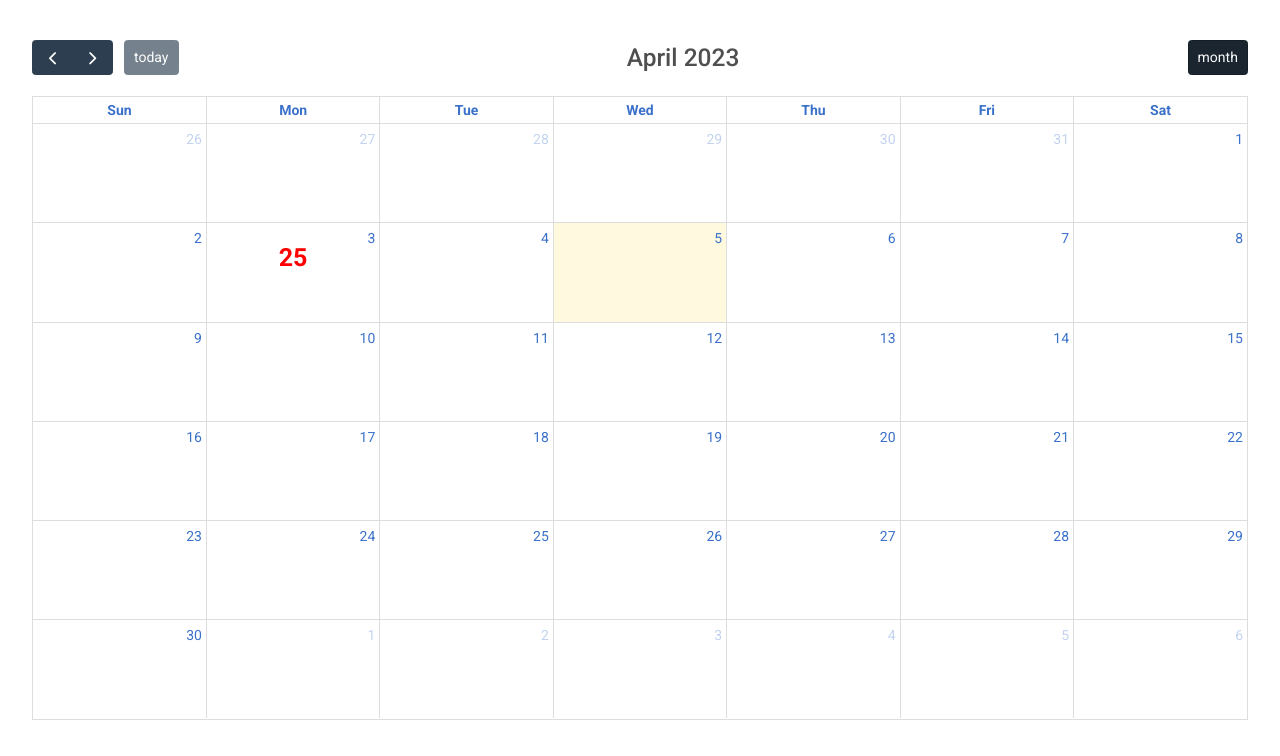
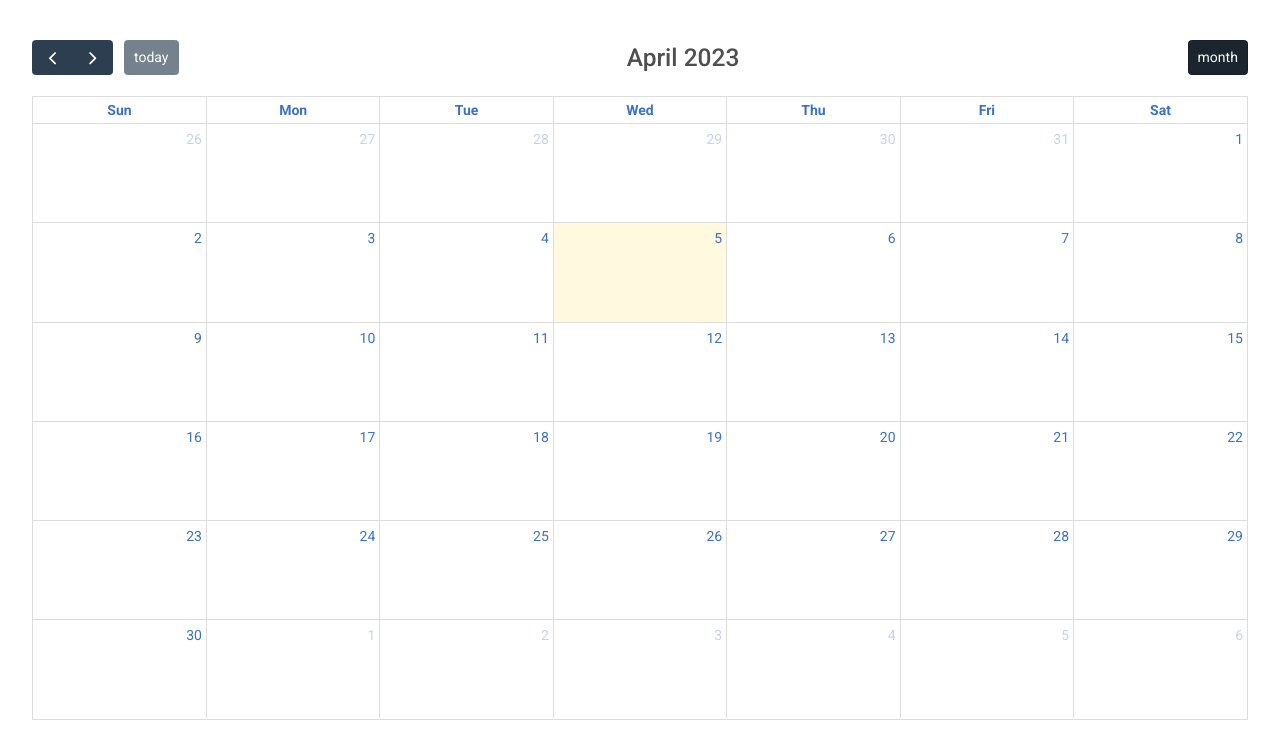
Before and after one commit to Sergiy-Solomka/react_restaurant_booking, a React (Create React App) app in the folder frontend/: page / in a window 1280 px wide. Shown: the top 756 px of the page. Built offline with nearby package versions, Linux system fonts and the light colour scheme; no server answers.

Commit message:
Receiving all bookings in month calendar

```diff
--- a/frontend/src/componentes/Calendar/Calendar.tsx
+++ b/frontend/src/componentes/Calendar/Calendar.tsx
@@ -4,19 +4,11 @@ import dayGridPlugin from '@fullcalendar/daygrid'
 import interactionPlugin from '@fullcalendar/interaction'
 import './Calendar.scss'
 import { useNavigate } from "react-router-dom";
-import { ICalendarData } from "../../interfaces/interfaces";
+import { ICalendarData ,IBookingsObj,IResultOfMonth} from "../../interfaces/interfaces";
 import { getAllBookings } from "../../api/apiCalls";
 
-const events :ICalendarData[] = [ {
-  id: '123',
-  title: '25',
-  start: '2023-04-03',
-  allDay: true,
-  color: 'transparent',
-  textColor: 'red',
-}]
 export const Calendar = () => {
-  const [data, setData] = useState('')
+  const [data, setData] = useState<IBookingsObj[]>()
   useEffect(() => {
     const fetchData = async () => {
       const data = await getAllBookings()
@@ -24,7 +16,34 @@ export const Calendar = () => {
     }
     fetchData()
   }, [])
-  console.log(data);
+
+
+  const monthBookings: IResultOfMonth[] = data
+    ? Object.values(
+      data.reduce<{ [key: string]: IResultOfMonth }>((acc, entry) => {
+        const { date, amount } = entry;
+        const key = date.trim();
+        if (acc[key]) {
+          acc[key].totalAmount += amount;
+        } else {
+          acc[key] = { date, totalAmount: amount };
+        }
+        return acc;
+      }, {})
+    )
+    : [];
+
+  const events: ICalendarData[] = monthBookings.map((item) => {
+    const [month, day, year] = item.date.split("/");
+    const start = `${year}-${month.padStart(2, "0")}-${day.padStart(2, "0")}`;
+    return {
+      title: item.totalAmount.toString(),
+      start,
+      allDay: true,
+      color: "transparent",
+      textColor: "red",
+    };
+  });
 
   const navigate = useNavigate();
   const handleDateClick = (e: any) => {
@@ -48,8 +67,6 @@ export const Calendar = () => {
         center: 'title',
         end: 'dayGridMonth'
       }}
-
-
     />
   )
 }
```
Also changed, not shown: frontend/src/interfaces/interfaces.ts (+17 -1 lines).
